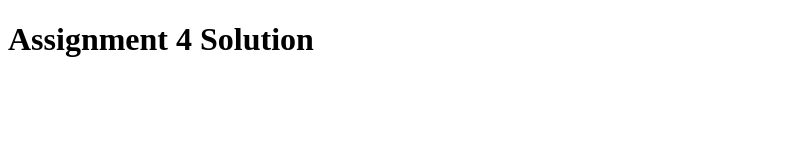
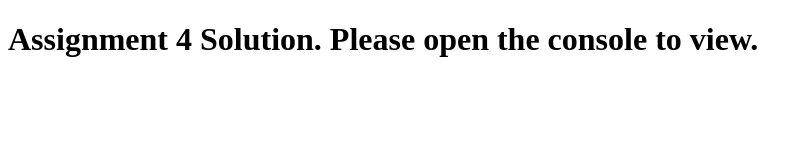
Before and after one commit to santanu72/mod2_solution, a plain HTML site: page module4-solution/module4-solution.html in a window 1280 px wide. Shown: the whole page, without its empty margins (0-812 px from the left). Drawn offline with Linux system fonts and the light colour scheme.

Commit message:
Small Addition to the solution.

```diff
--- a/module4-solution/module4-solution.html
+++ b/module4-solution/module4-solution.html
@@ -8,6 +8,6 @@
   <script src="script.js"></script>
 </head>
 <body>
-  <h1>Assignment 4 Solution</h1>
+  <h1>Assignment 4 Solution. Please open the console to view.</h1>
 </body>
 </html>
```
